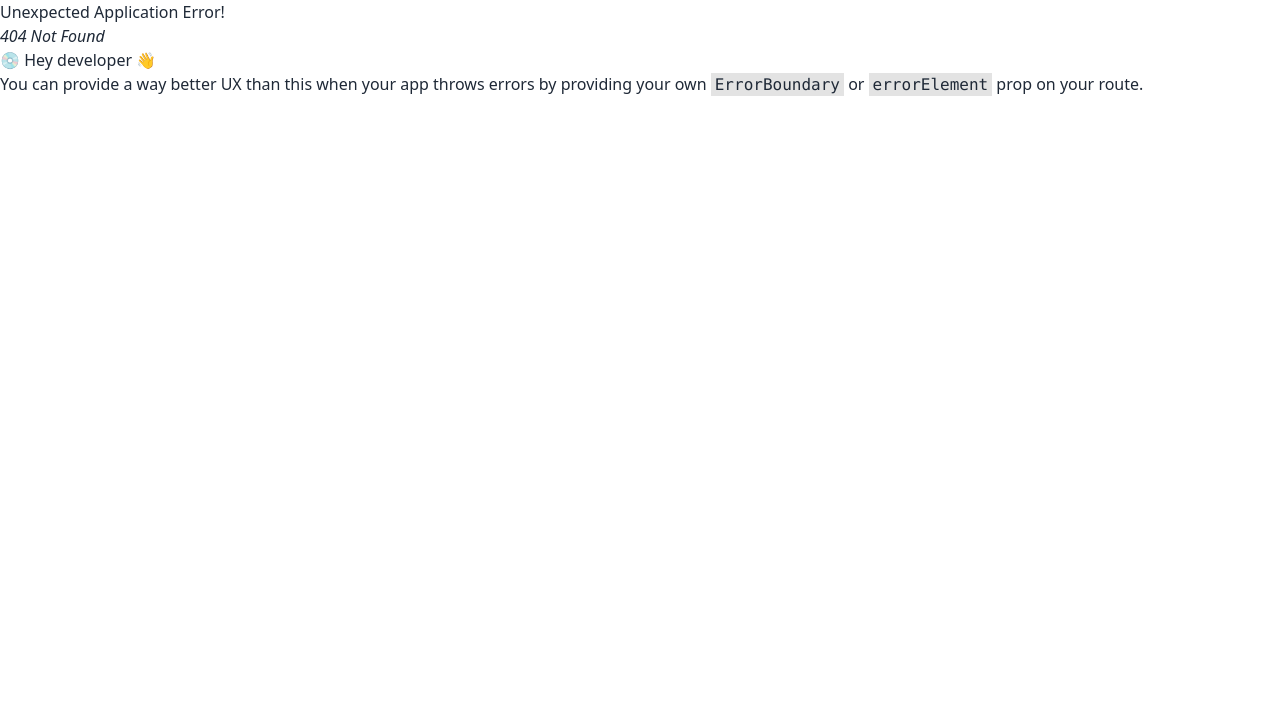
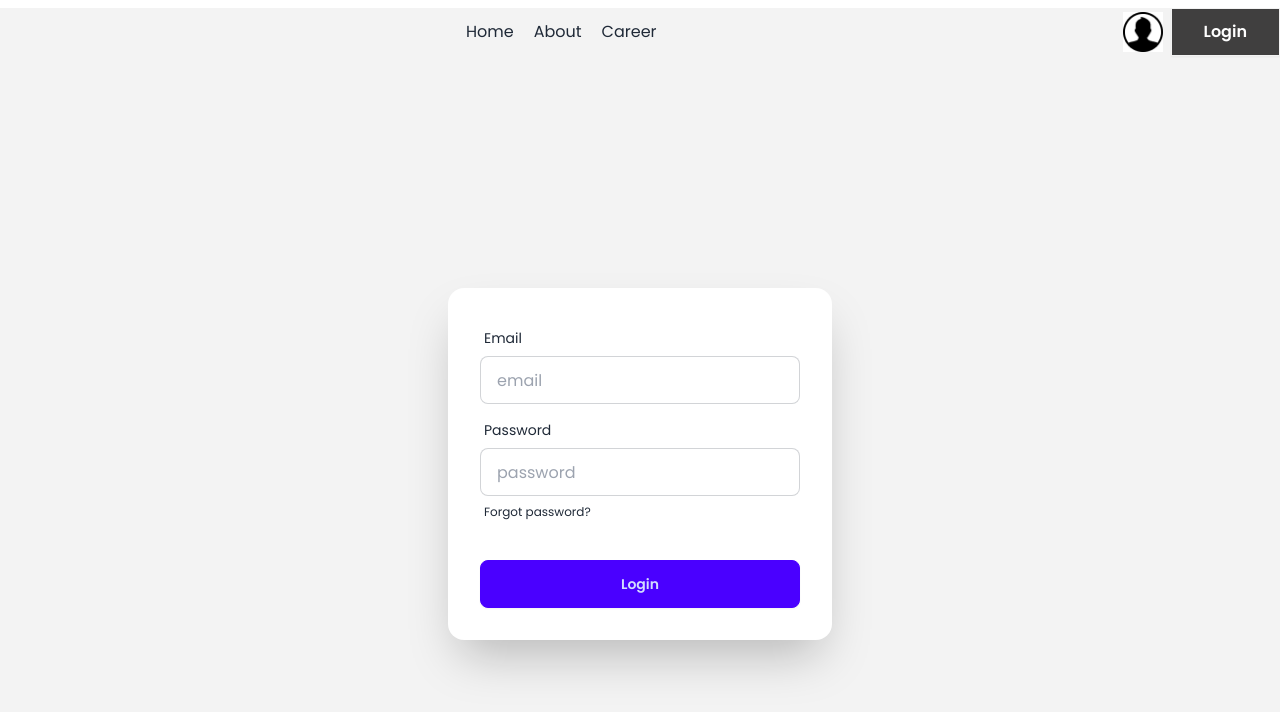
Before and after one commit to shafriki/dragon-news, a React (Vite) app: page /auth/login in a window 1280 px wide. Before the commit this address had no page. Shown: the top 712 px of the page. Built offline with nearby package versions, Linux system fonts and the light colour scheme.

Commit message:
added auth layout and login page

```diff
--- a/src/components/Navbar.jsx
+++ b/src/components/Navbar.jsx
@@ -1,5 +1,5 @@
 import React from 'react';
-import { NavLink } from 'react-router-dom';
+import { Link, NavLink } from 'react-router-dom';
 import userIcon from '../assets/user.png';
 
 
@@ -12,7 +12,7 @@ const Navbar = () => {
 
             {/* navlink */}
             <div className='flex items-center gap-5 text-xs md:text-base'>
-                <NavLink>Home</NavLink>
+                <NavLink to='/'>Home</NavLink>
                 <NavLink>About</NavLink>
                 <NavLink>Career</NavLink>
             </div>
@@ -20,7 +20,7 @@ const Navbar = () => {
             {/* login */}
             <div className='flex  items-center gap-2 mx-3 md:mx-0'>
                 <img src={userIcon} alt="user" className='w-10' />
-                <button className='btn text-xs md:text-base bg-[#403F3F] text-white md:px-8 rounded-none'>Login</button>
+                <Link to='/auth/login' className='btn text-xs md:text-base bg-[#403F3F] text-white md:px-8 rounded-none'>Login</Link>
             </div>
         </div>
     );
--- /dev/null
+++ b/src/components/UserLogin.jsx
@@ -0,0 +1,32 @@
+import React from 'react';
+
+const UserLogin = () => {
+    return (
+        <div className='flex justify-center items-center min-h-screen'>
+             <div className="card bg-base-100 w-full max-w-sm shrink-0 shadow-2xl">
+                <form className="card-body">
+                    <div className="form-control">
+                    <label className="label">
+                        <span className="label-text">Email</span>
+                    </label>
+                    <input type="email" placeholder="email" className="input input-bordered" required />
+                    </div>
+                    <div className="form-control">
+                    <label className="label">
+                        <span className="label-text">Password</span>
+                    </label>
+                    <input type="password" placeholder="password" className="input input-bordered" required />
+                    <label className="label">
+                        <a href="#" className="label-text-alt link link-hover">Forgot password?</a>
+                    </label>
+                    </div>
+                    <div className="form-control mt-6">
+                    <button className="btn btn-primary">Login</button>
+                    </div>
+                </form>
+                </div>
+        </div>
+    );
+};
+
+export default UserLogin;
--- /dev/null
+++ b/src/layouts/AuthLayout.jsx
@@ -0,0 +1,16 @@
+import React from 'react';
+import { Outlet } from 'react-router-dom';
+import Navbar from '../components/Navbar';
+
+const AuthLayout = () => {
+    return (
+        <div className='font-poppins bg-[#F3F3F3]'>
+            <header>
+                <Navbar></Navbar>
+            </header>
+            <Outlet></Outlet>
+        </div>
+    );
+};
+
+export default AuthLayout;
```
Also changed, not shown: src/routes/Router.jsx (+16 -0 lines).
